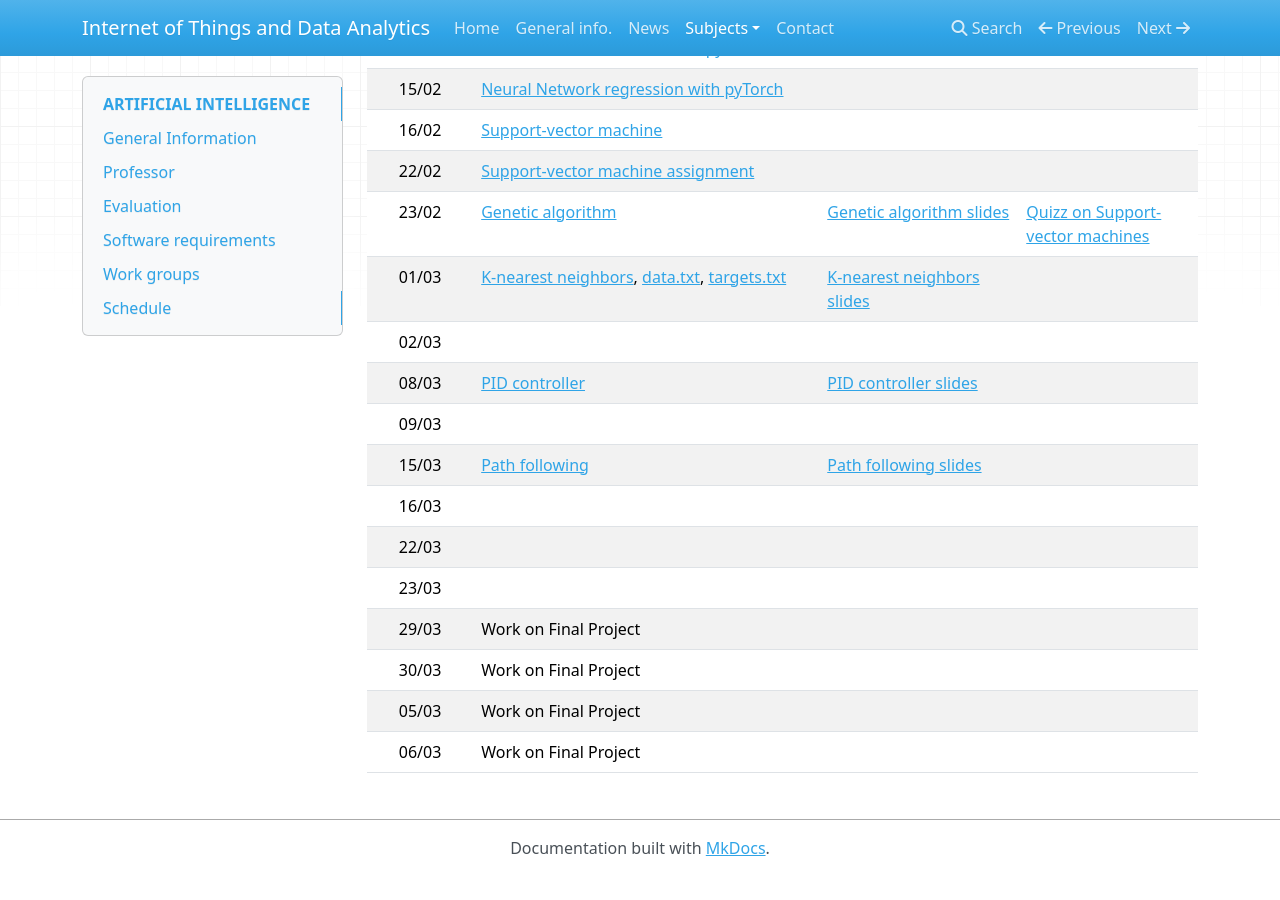
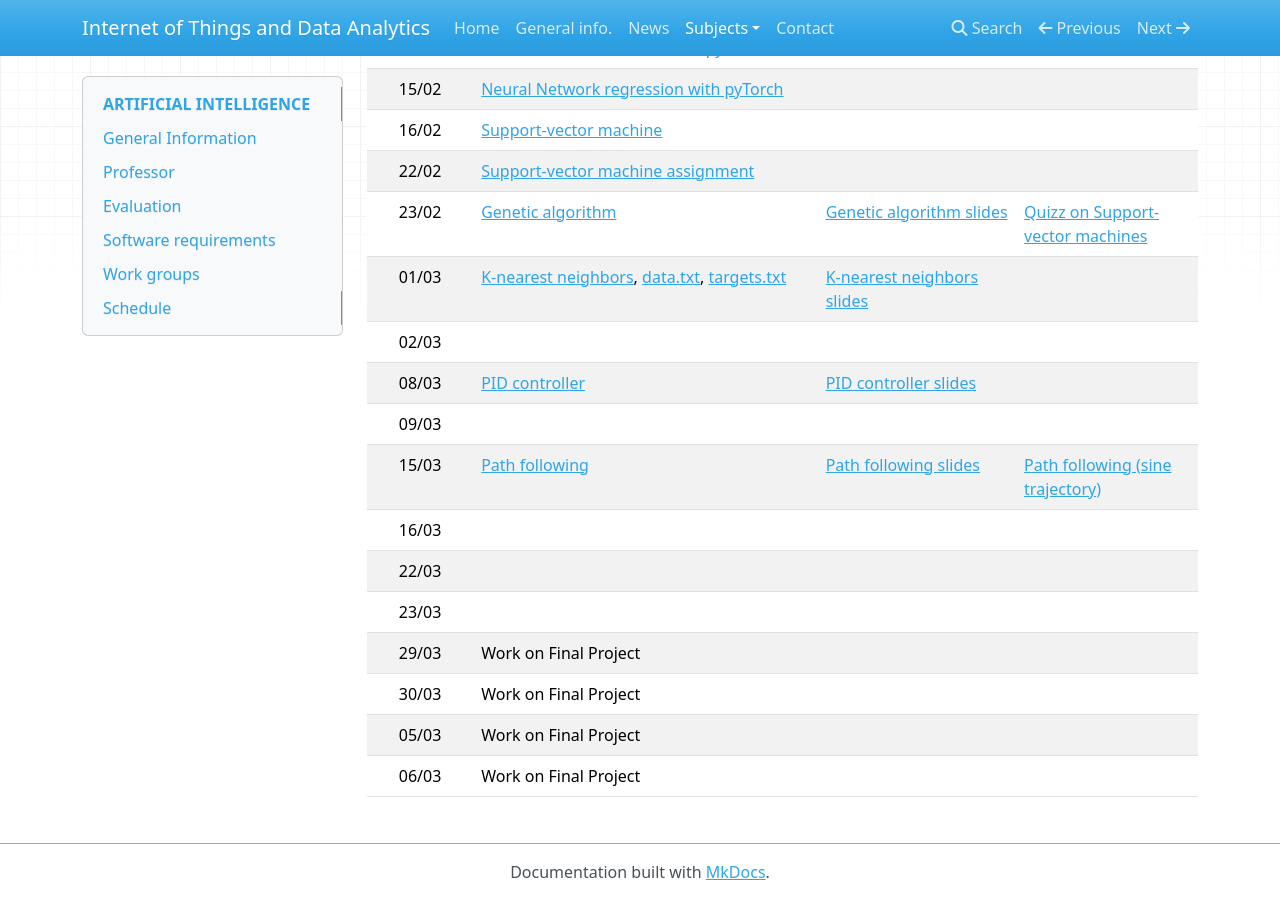
Before and after one commit to iot-da/iot-da.github.io, an MkDocs documentation site: the page built from docs/Subjects/IA/index.md, in a window 1280 px wide and 900 px high, scrolled down 1031 px. Built offline with MkDocs 1.6.1, drawn with Linux system fonts in a browser that asks for light colours; nearby versions of some CDN libraries; before the commit the page ends 1907 px from its top, so only the background shows below that.

Commit message:
AI index

```diff
--- a/docs/Subjects/IA/index.md
+++ b/docs/Subjects/IA/index.md
@@ -42,7 +42,7 @@ The groups are the same as for NP1, please check them [here](groups.md)
 |   02/03   |                                                                            |                                    |                                             |
 |   08/03   |  [PID controller](jupyter/09_pid.ipynb)                                                                          | [PID controller slides](slides/pid.pdf)                                   |                                             |
 |   09/03   |                                                                            |                                    |                                             |
-|   15/03   |  [Path following](jupyter/10_gvf.ipynb)       | [Path following slides](slides/path_following.pdf)                                   |                                             |
+|   15/03   |  [Path following](jupyter/10_gvf.ipynb)       | [Path following slides](slides/path_following.pdf)                                   |  [Path following (sine trajectory)](jupyter/10_gvf_2.ipynb)                                           |
 |   16/03   |                                                                            |                                    |                                             |
 |   22/03   |                                                                            |                                    |                                             |
 |   23/03   |                                                                            |                                    |                                             |
```
